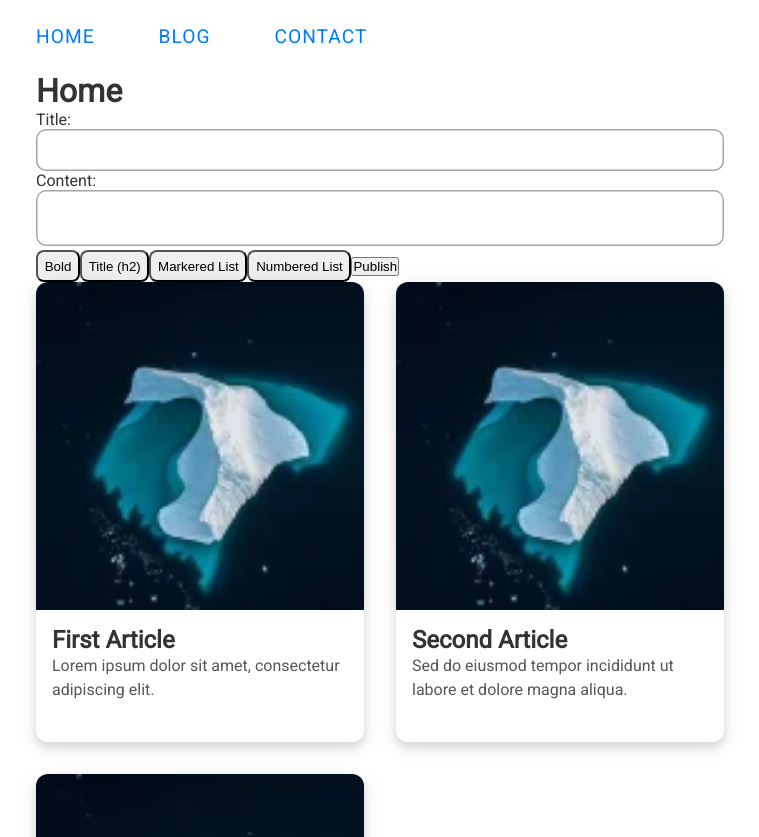
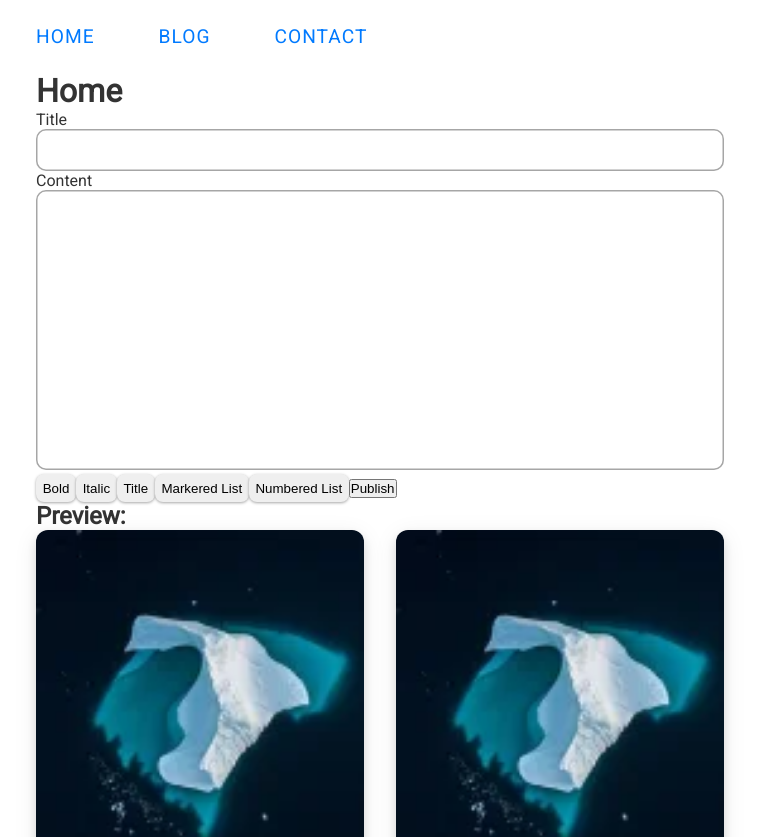
Before and after one commit to edelvarden/blog-app, a React (Vite) app: page / in a window 1280 px wide. Shown: the top 837 px of the page, without its empty margins (260-1019 px from the left). Built offline with nearby package versions, Linux system fonts and the light colour scheme.

Commit message:
add undu function

```diff
--- a/src/AddPost/index.jsx
+++ b/src/AddPost/index.jsx
@@ -1,21 +1,51 @@
-import { useState } from "react";
-import Input from "../Input";
-import TextArea from "../Textarea";
+import { useCallback, useEffect, useState } from "react";
 import styles from "./styles.module.scss";
 
 function AddPost() {
+  // state variables using useState and ES6 destructuring
   const [postTitle, setPostTitle] = useState("");
   const [postContent, setPostContent] = useState("");
+  const [undoStack, setUndoStack] = useState([]);
 
-    function handleTitleChange(event) {
+  // useCallback to prevent unnecessary re-renders (memoization)
+  const saveToUndoStack = useCallback(
+    (content) => {
+      setUndoStack((prevState) => [...prevState, content]);
+    },
+    [setUndoStack]
+  );
+
+  const handleUndo = useCallback(
+    (event) => {
+      if (
+        event.ctrlKey &&
+        event.key.toLowerCase() === "z" &&
+        undoStack.length > 0
+      ) {
+        setPostContent(undoStack.pop());
+        setUndoStack([...undoStack]); // force re-render since we're modifying the state directly
+      }
+    },
+    [undoStack]
+  );
+
+  useEffect(() => {
+    document.addEventListener("keydown", handleUndo);
+    return () => {
+      document.removeEventListener("keydown", handleUndo);
+    };
+  }, [handleUndo]);
+
+  const handleTitleChange = event => {
     setPostTitle(event.target.value);
   }
 
-    function handleContentChange(event) {
+  const handleContentChange = event => {
     setPostContent(event.target.value);
   }
 
-    const addTag = (tag) => {
+  // addTag function
+  const addTag = tag => {
     const selectionStart = document.getElementById("postContent").selectionStart;
     const selectionEnd = document.getElementById("postContent").selectionEnd;
     const selectedString = postContent.slice(selectionStart, selectionEnd);
@@ -26,43 +56,50 @@ function AddPost() {
         postContent.slice(0, selectionStart) +
         boldString +
         postContent.slice(selectionEnd, postContent.length);
+      saveToUndoStack(postContent);
       setPostContent(newContent);
     }
   };
 
-    function addList(tag) {
+  // addList function with ES6 arrow function and template literals
+  const addList = tag => {
     const selectionStart = document.getElementById("postContent").selectionStart;
     const selectionEnd = document.getElementById("postContent").selectionEnd;
     const selectedString = postContent.slice(selectionStart, selectionEnd);
 
     if (selectedString.length > 0) {
-            const boldString = `<${tag}>\n${selectedString.split('\n').map(item => `<li>${item}</li>`).join('\n')}\n</${tag}>`;
+      const boldString = `<${tag}>\n${
+        selectedString.split("\n").map(item => `<li>${item}</li>`).join("\n")
+      }\n</${tag}>`;
       const newContent =
         postContent.slice(0, selectionStart) +
         boldString +
         postContent.slice(selectionEnd, postContent.length);
+      saveToUndoStack(postContent);
       setPostContent(newContent);
     }
   }
 
-    function handleSubmit(event) {
+  const handleSubmit = event => {
     event.preventDefault();
     // Code to submit the blog post to a server or database
   }
 
+
     return (
         <form onSubmit={handleSubmit}>
-            <label htmlFor="postTitle"></label>
-            <Input
-                label="Title:"
+            <label className={styles.label}>Title</label>
+            <input
+                className={styles.input}
                 type="text"
                 id="postTitle"
                 value={postTitle}
                 onChange={handleTitleChange}
-                placeholder=""
+                required
             />
-            <label htmlFor="postContent">Content:</label>
-            <TextArea
+            <label className={styles.label}>Content</label>
+            <textarea
+                className={styles.textarea}
                 id="postContent"
                 value={postContent}
                 onChange={handleContentChange}
@@ -70,8 +107,11 @@ function AddPost() {
             <button className={styles.button} type="button" onClick={() => addTag("b")}>
                 Bold
             </button>
+            <button className={styles.button} type="button" onClick={() => addTag("i")}>
+                Italic
+            </button>
             <button className={styles.button} type="button" onClick={() => addTag("h2")}>
-                Title (h2)
+                Title
             </button>
             <button className={styles.button} type="button" onClick={() => addList("ul")}>
                 Markered List
@@ -80,6 +120,7 @@ function AddPost() {
                 Numbered List
             </button>
             <button type="submit">Publish</button>
+            <h2>Preview:</h2>
             <div dangerouslySetInnerHTML={{ __html: `<h1>${postTitle}</h1> ${postContent}` }}></div>
         </form>
     );
--- a/src/AddPost/styles.module.scss
+++ b/src/AddPost/styles.module.scss
@@ -1,4 +1,56 @@
 .button {
-    border-radius: 8px;
-    padding: 0.5em;
+  appearance: none;
+  border: none;
+  border-radius: 8px;
+  box-shadow: 0px 1px 3px rgba(0, 0, 0, 0.35);
+  outline: none;
+  padding: 0.5em;
+  transition: all ease-in-out 0.2s;
 }
+
+.input {
+  background-color: white;
+  border: none;
+  border-radius: 10px;
+  box-shadow: inset 0 0 0 1.5px #a6a6a6;
+  color: #1a1a1a;
+  font-size: 16px;
+  font-weight: 500;
+  outline: none;
+  padding: 12px;
+  width: 100%;
+
+  &::placeholder {
+    color: #999;
+  }
+
+  &:focus,
+  &:hover {
+    outline: none;
+    box-shadow: inset 0 0 0 1.5px #007aff;
+  }
+}
+
+.textarea {
+  border: none;
+  border-radius: 10px;
+  box-shadow: inset 0 0 0 1.5px #a6a6a6;
+  color: #1a1a1a;
+  font-family: Helvetica Neue, Arial, sans-serif;
+  font-size: 16px;
+  height: 100%;
+  max-height: 300px;
+  min-height: 280px;
+  outline: none;
+  padding: 10px;
+  resize: none;
+  width: 100%;
+
+  &::placeholder {
+    color: #999;
+  }
+
+  &:focus {
+    box-shadow: inset 0 0 0 1.5px #007aff;
+  }
+}
--- a/src/Input/index.jsx
+++ /dev/null
@@ -1,20 +0,0 @@
-import styles from './styles.module.scss';
-
-const Input = ({ label, type, value, onChange, ...props }) => {
-
-  return (
-    <>
-        <label className={styles.label}>{label}</label>
-        <input
-        className={styles.input}
-        type={type}
-        value={value}
-        onChange={onChange}
-        {...props}
-        required
-      />
-    </>
-  );
-}
-
-export default Input;
--- a/src/Input/styles.module.scss
+++ /dev/null
@@ -1,25 +0,0 @@
-.label {
-}
-
-.input {
-  border-radius: 10px;
-  padding: 12px;
-  font-size: 16px;
-  font-weight: 500;
-  color: #1a1a1a;
-  background-color: white;
-  box-shadow: inset 0 0 0 1.5px #a6a6a6;
-  outline: none;
-  border: none;
-  width: 100%;
-
-  &:hover,
-  &:focus {
-    outline: none;
-    box-shadow: inset 0 0 0 1.5px #007aff;
-  }
-
-  &::placeholder {
-    color: #999;
-  }
-}
--- a/src/TextArea/index.jsx
+++ /dev/null
@@ -1,13 +0,0 @@
-import styles from './styles.module.scss';
-
-const TextArea = ({ label, value, onChange, children, ...props }) => {
-
-  return (
-    <>
-      <label className={styles.label}>{label}</label>
-      <textarea className={styles.textarea} value={value} onChange={onChange} {...props}>{children}</textarea>
-    </>
-  );
-}
-
-export default TextArea;
--- a/src/TextArea/styles.module.scss
+++ /dev/null
@@ -1,25 +0,0 @@
-.label {
-}
-
-.textarea {
-  width: 100%;
-  border-radius: 10px;
-  border: none;
-  box-shadow: inset 0 0 0 1.5px #a6a6a6;
-  color: #1a1a1a;
-  font-family: Helvetica Neue, Arial, sans-serif;
-  font-size: 16px;
-  height: 100%;
-  max-height: 300px;
-  outline: none;
-  padding: 10px;
-  resize: none;
-
-  &::placeholder {
-    color: #999;
-  }
-
-  &:focus {
-    box-shadow: inset 0 0 0 1.5px #007aff;
-  }
-}
```
Lines whose indentation alone changed are shown as unchanged.
